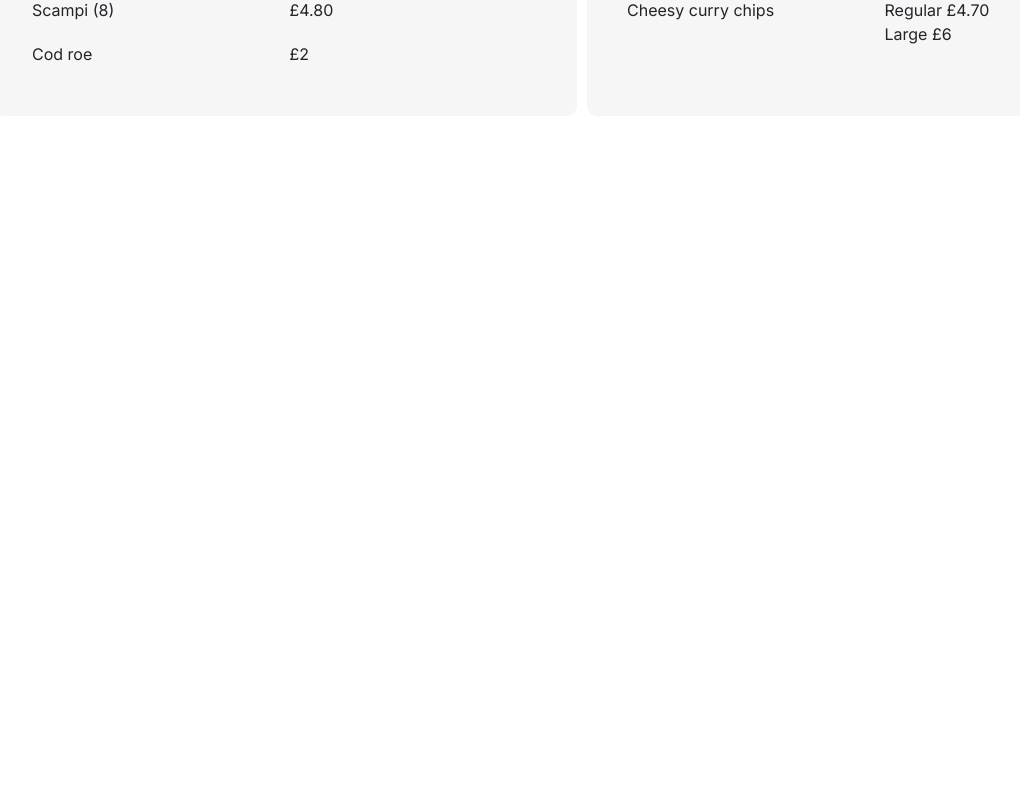
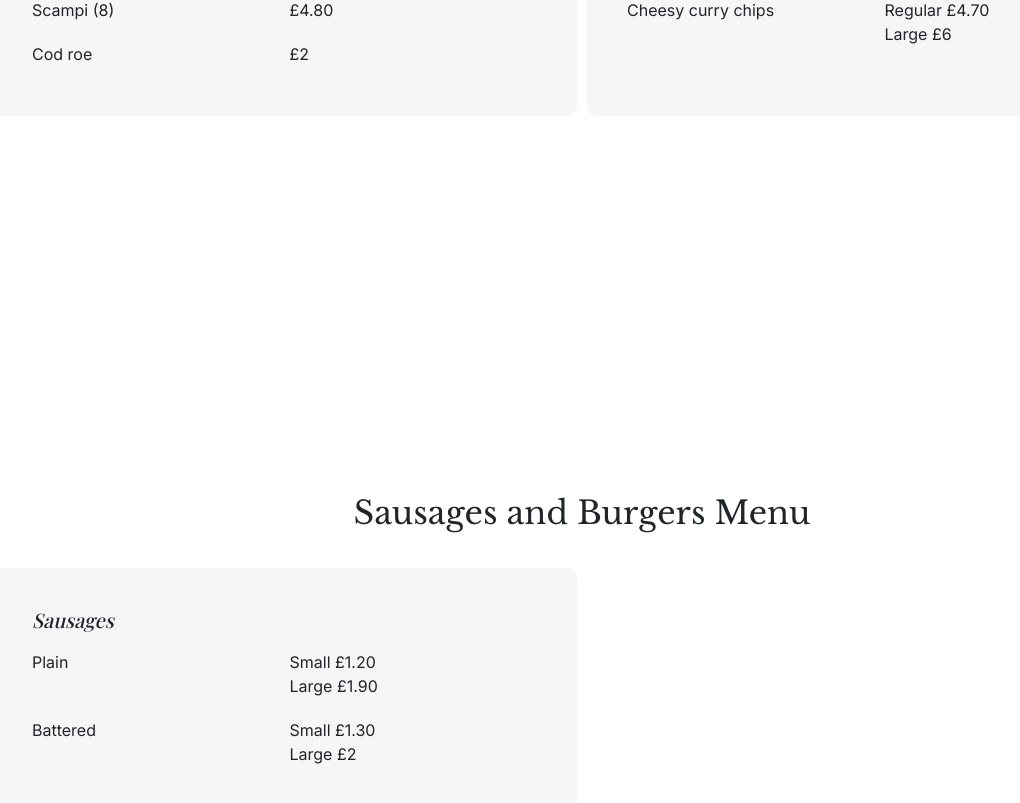
Before and after one commit to EvaSuper0115/fish-n-chips, a React (Create React App) app: page / in a window 1280 px wide. Shown: the part 3933-4736 px from the top of the page, without its empty margins (58-1078 px from the left). Before the commit the page ends 4184 px from the top, so only its background shows below. Built offline with nearby package versions, Linux system fonts and the light colour scheme; a web font is replaced by a local one.

Commit message:
added sausage menu

```diff
--- a/src/App.js
+++ b/src/App.js
@@ -5,6 +5,7 @@ import OpeningHours from "./OpeningHours";
 import PartyCatering from "./PartyCatering";
 import MenuFilter from "./MenuFilter";
 import MenuFishnChips from "./MenuFishnChips";
+import MenuSausagesBurgers from "./MenuSausagesBurgers";
 function App() {
   const menuHref = "#menu";
   const menuPages = ["#fish-n-chips-menu"];
@@ -107,6 +108,7 @@ function App() {
       <PartyCatering id="party-catering" menuHref={menuHref} />
       <MenuFilter id="menu" menuPagehref={menuPages} />
       <MenuFishnChips id="fish-n-chips-menu" />
+      <MenuSausagesBurgers id="sausages-and-burgers-menu" />
     </div>
   );
 }
--- /dev/null
+++ b/src/MenuSausagesBurgers.js
@@ -0,0 +1,21 @@
+import React from "react";
+import MenuItemGrid from "./MenuItemGrid";
+export default function MenuSausagesBurgers(props) {
+  return (
+    <div className="MenuSausagesBurgers" id={props.id}>
+      <div className="section-padding">
+        <h2 className="black-large-title">Sausages and Burgers Menu</h2>
+        <div className="menu-card-grid">
+          <div className="menu-card">
+            <h3 className="itallic-subHeading">Sausages</h3>
+            <MenuItemGrid food="Plain" price={["Small £1.20", "Large £1.90"]} />
+            <MenuItemGrid
+              food="Battered"
+              price={["Small £1.30 ", "Large £2"]}
+            />
+          </div>
+        </div>
+      </div>
+    </div>
+  );
+}
```
